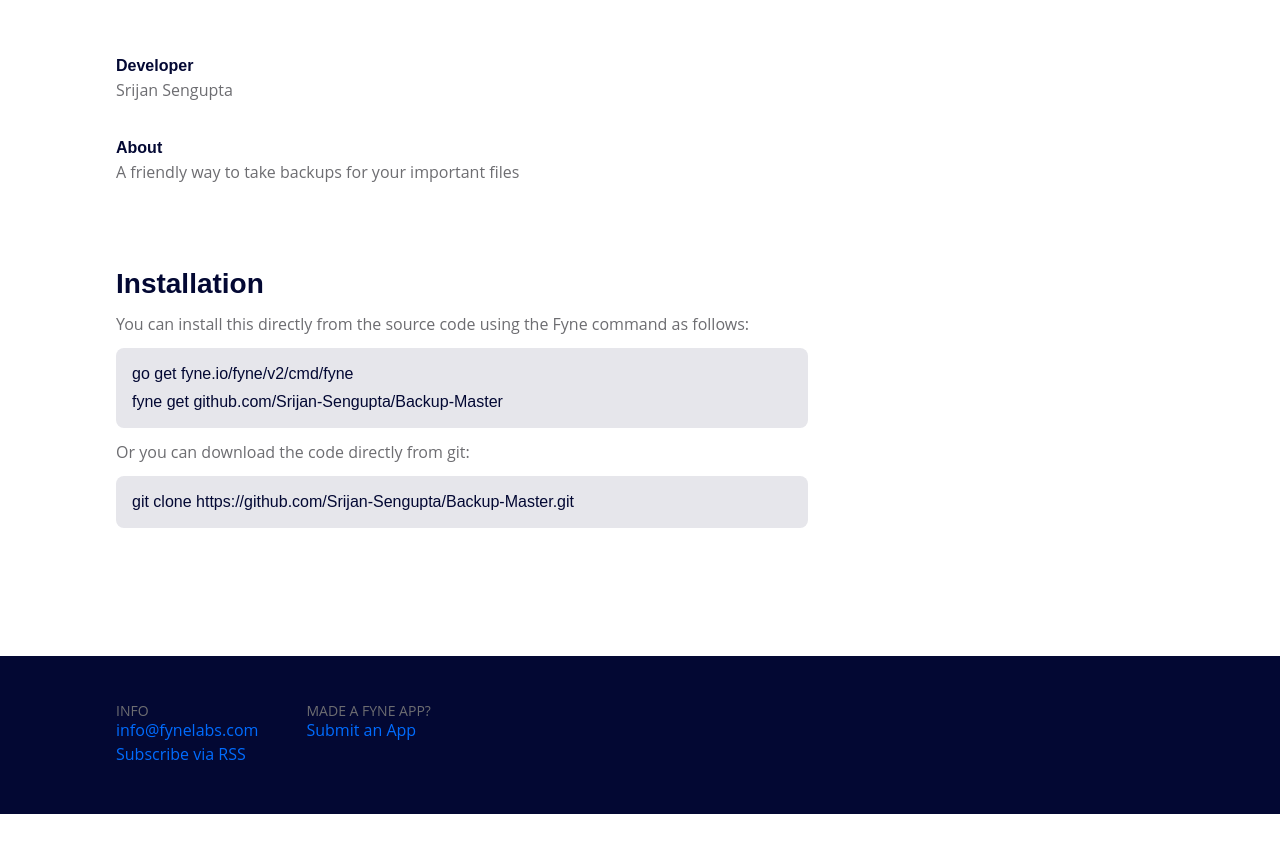
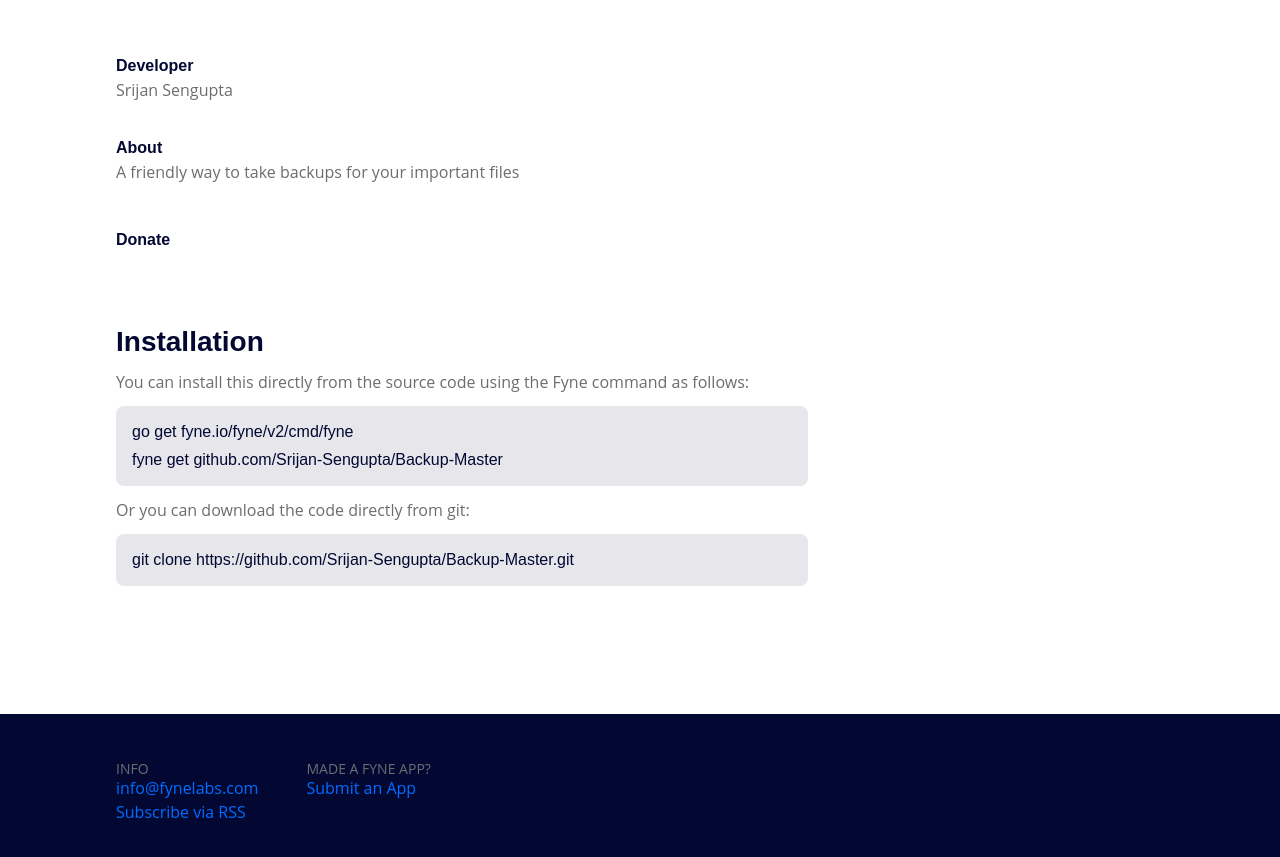
Before and after one commit to fyne-io/apps.fyne.io, a Jekyll site: the page built from _apps/io.github.srijan-sengupta.backup.md, in a window 1280 px wide, cut to the strip 260-1132 px from the top of the page. Shown: the top 857 px of the strip. Built offline with Jekyll 4.4.1, drawn with Linux system fonts in a browser that asks for light colours; before the commit the page ends 1074 px from its top, so only the background shows below that.

Commit message:
Update app.html
Hi all.

Add page donate in 'apps.fyne.io'

```diff
--- a/_layouts/app.html
+++ b/_layouts/app.html
@@ -24,6 +24,12 @@ layout: default
       <div class="div-block-3">
         <h5 class="h6">About</h5>
         <div class="label">{{ content }}</div>
+      </div>
+    </div>
+     <div class="meta-row">
+      <div class="div-block-3">
+        <h5 class="h6">Donate</h5>
+        <div class="label">{{page.donate}}</div>
       </div>
     </div>
     <div class="meta-row">
```
